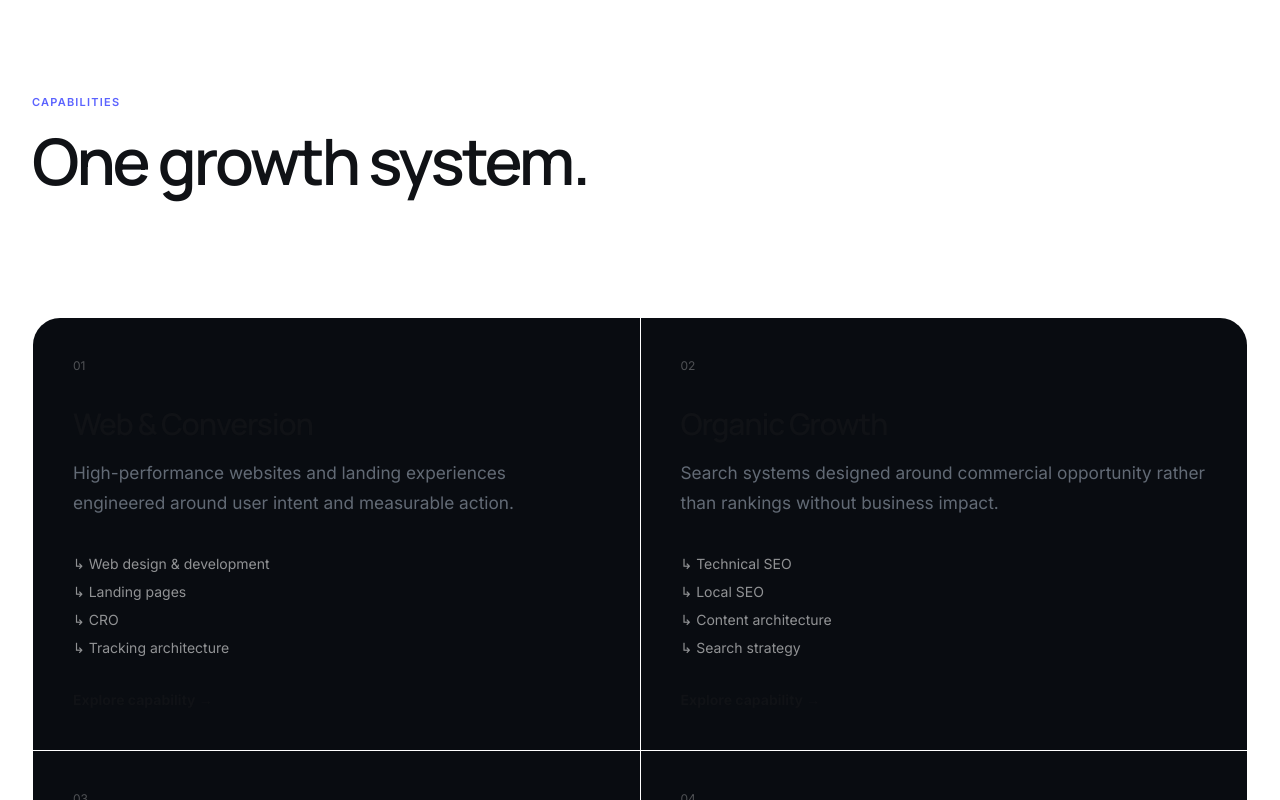
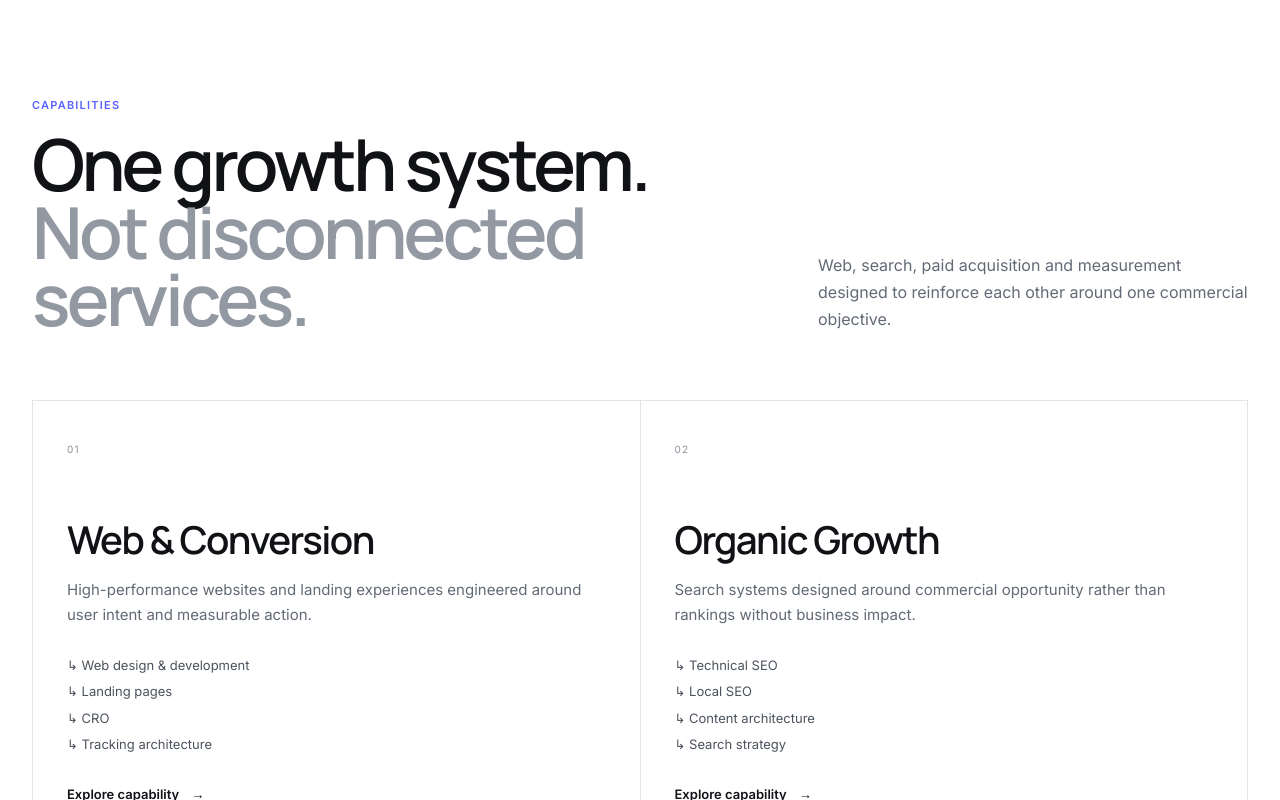
Before and after one commit to waeldaas192/wd-marketing, a Next.js app: page / in a window 1280 px wide. Shown: the part 3740-4540 px from the top of the page. Built offline with nearby package versions, Linux system fonts and the light colour scheme.

Commit message:
style: rebuild services for light modern UI

```diff
--- a/src/components/sections/Services.tsx
+++ b/src/components/sections/Services.tsx
@@ -1,28 +1,28 @@
 import Link from "next/link";
 import { services } from "@/data/services";
+import styles from "./Services.module.css";
 
 const serviceHrefs = ["/services/web-conversion", "/services/seo", "/services/paid-acquisition", "/services/growth-infrastructure"];
 
 export function Services() {
   return (
-    <section id="services" className="section border-y border-white/10 bg-white/[.018]">
+    <section id="services" className={styles.section} aria-labelledby="services-heading">
       <div className="container">
-        <p className="eyebrow mb-5">Capabilities</p>
-        <h2 className="h2 max-w-[1050px]">
-          One growth system.
-          <span className="text-white/35"> Not disconnected services.</span>
-        </h2>
-
-        <div className="mt-16 grid gap-px overflow-hidden rounded-[28px] border border-white/10 bg-white/10 md:grid-cols-2">
+        <div className={styles.head}>
+          <div>
+            <p className={styles.kicker}>Capabilities</p>
+            <h2 id="services-heading" className={styles.title}>One growth system. <span>Not disconnected services.</span></h2>
+          </div>
+          <p className={styles.intro}>Web, search, paid acquisition and measurement designed to reinforce each other around one commercial objective.</p>
+        </div>
+        <div className={styles.grid}>
           {services.map((service, index) => (
-            <Link href={serviceHrefs[index]} key={service.number} className="service-home-card bg-[#090c11] p-8 md:p-10">
-              <div className="text-xs text-white/28">{service.number}</div>
-              <h3 className="mt-8 text-3xl font-semibold tracking-[-.04em]">{service.title}</h3>
-              <p className="lead mt-4 max-w-[530px]">{service.description}</p>
-              <div className="mt-9 grid gap-2 text-sm text-white/55">
-                {service.items.map((item) => <span key={item}>↳ {item}</span>)}
-              </div>
-              <div className="mt-8 text-sm font-bold">Explore capability →</div>
+            <Link href={serviceHrefs[index]} key={service.number} className={styles.card}>
+              <span className={styles.number}>{service.number}</span>
+              <h3>{service.title}</h3>
+              <p>{service.description}</p>
+              <div className={styles.items}>{service.items.map((item) => <span key={item}>↳ {item}</span>)}</div>
+              <div className={styles.link}>Explore capability <span>→</span></div>
             </Link>
           ))}
         </div>
```
